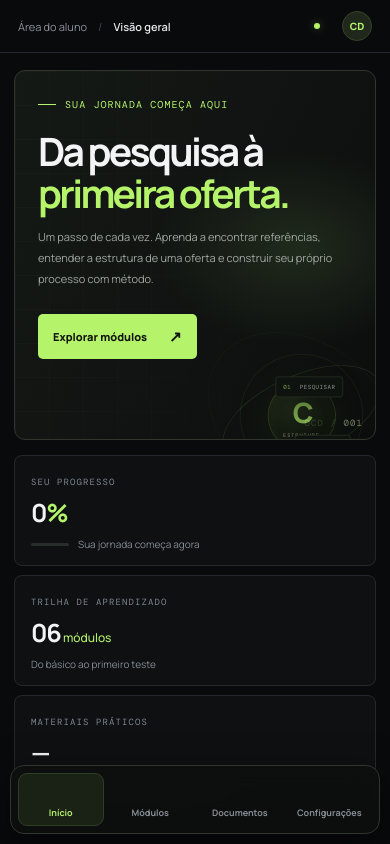
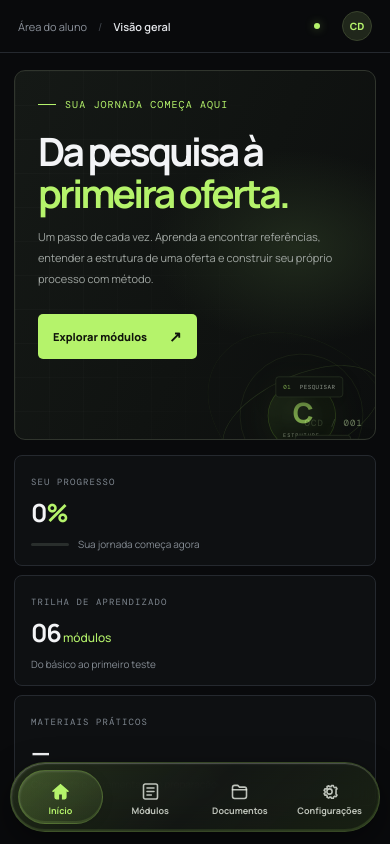
Before and after one commit to oLuiixz/o-clone-digital, a Next.js app: page / in a window 390 px wide. Shown: the top 844 px of the page. Built offline with nearby package versions, Linux system fonts and the light colour scheme.

Commit message:
Style mobile navbar with brand glass effect

```diff
--- a/app/globals.css
+++ b/app/globals.css
@@ -36,42 +36,76 @@ button{font:inherit}
 @media(prefers-reduced-motion:reduce){*,*::before,*::after{scroll-behavior:auto!important;transition:none!important}}
 
 
+
+/* Navbar de vidro: aplicada somente em telas mobile */
 .mobile-nav{display:none}
 @media(max-width:780px){
   .sidebar{display:none}
   .mobile-nav{
-    display:grid;
-    grid-template-columns:repeat(4,minmax(0,1fr));
+    display:flex;
+    align-items:center;
+    justify-content:center;
     position:fixed;
-    z-index:50;
-    left:10px;
-    right:10px;
-    bottom:calc(10px + env(safe-area-inset-bottom));
+    left:50%;
+    bottom:calc(12px + env(safe-area-inset-bottom));
+    transform:translateX(-50%);
+    width:calc(100% - 20px);
+    max-width:520px;
     padding:7px;
-    gap:4px;
-    border:1px solid #30352d;
-    border-radius:14px;
-    background:rgba(13,15,14,.94);
-    backdrop-filter:blur(18px);
-    box-shadow:0 12px 38px #0008;
+    gap:5px;
+    overflow:hidden;
+    isolation:isolate;
+    border:1px solid #b5f36b35;
+    border-radius:999px;
+    background:rgba(15,19,13,.78);
+    background-image:linear-gradient(135deg,rgba(181,243,107,.12),rgba(255,255,255,.025) 52%,rgba(181,243,107,.07));
+    -webkit-backdrop-filter:blur(16px) saturate(170%);
+    backdrop-filter:blur(16px) saturate(170%);
+    box-shadow:0 12px 34px rgba(0,0,0,.42),inset 1px 1px 2px rgba(255,255,255,.16),inset -1px -1px 2px rgba(181,243,107,.08);
+  }
+  .mobile-nav::after{
+    content:"";
+    position:absolute;
+    inset:0;
+    border-radius:inherit;
+    box-shadow:inset 0 -2px 0 rgba(181,243,107,.09),inset 0 1px 0 rgba(255,255,255,.12);
+    pointer-events:none;
+    z-index:-1;
   }
   .mobile-nav-item{
     display:flex;
+    flex:1 1 0;
     min-width:0;
     flex-direction:column;
     align-items:center;
     justify-content:center;
     gap:4px;
-    padding:7px 2px 6px;
+    padding:9px 3px 8px;
     border:1px solid transparent;
-    border-radius:9px;
-    color:#858d94;
+    border-radius:999px;
+    color:rgba(238,243,233,.78);
     font-size:9px;
+    line-height:1;
     font-weight:700;
-    transition:background .2s,color .2s;
+    white-space:nowrap;
+    -webkit-tap-highlight-color:transparent;
+    transition:background .18s ease,color .18s ease,transform .18s ease,box-shadow .25s ease;
   }
-  .mobile-nav-icon{font-size:19px;line-height:1.1}
-  .mobile-nav-item.active{color:var(--accent);background:#1a2115;border-color:#303d27}
+  .mobile-nav-icon{display:grid;place-items:center;width:22px;height:22px;line-height:1}
+  .mobile-nav-icon svg{display:block;width:21px;height:21px}
+  .mobile-nav-item:hover{background:rgba(255,255,255,.09);color:#fff}
+  .mobile-nav-item.active{
+    color:var(--accent);
+    background:linear-gradient(145deg,rgba(181,243,107,.2),rgba(181,243,107,.075));
+    border-color:rgba(181,243,107,.24);
+    box-shadow:inset 1px 1px 2px rgba(255,255,255,.12),inset 0 -2px 0 rgba(181,243,107,.12),0 2px 12px rgba(0,0,0,.12);
+  }
+  .mobile-nav-item:active{transform:scale(.97)}
   .content{padding-bottom:calc(100px + env(safe-area-inset-bottom))}
   .footer{margin-bottom:8px}
 }
+@media(max-width:360px){
+  .mobile-nav{gap:2px;padding:6px}
+  .mobile-nav-item{font-size:8px;padding:8px 1px 7px}
+  .mobile-nav-icon svg{width:19px;height:19px}
+}
```
